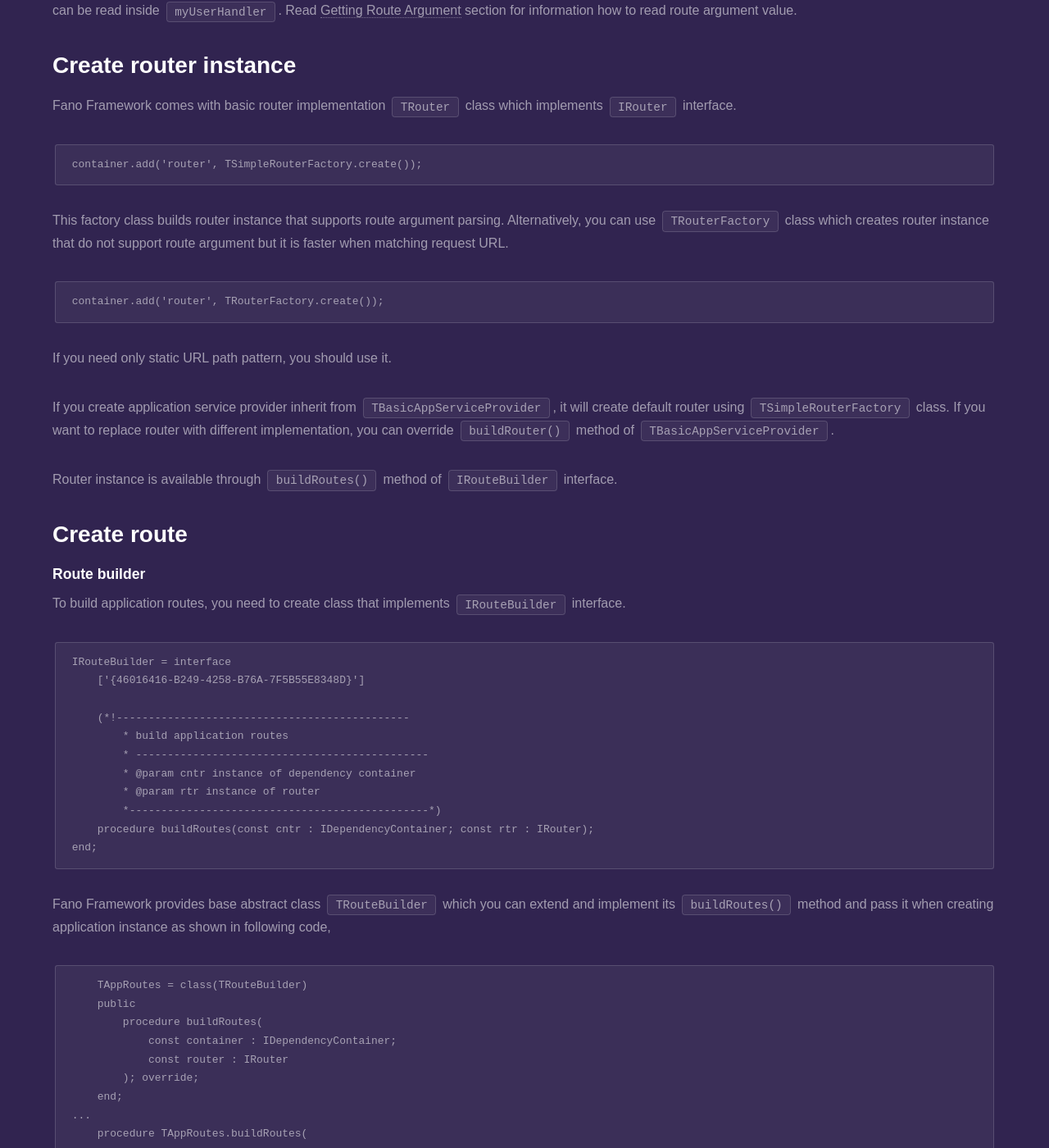
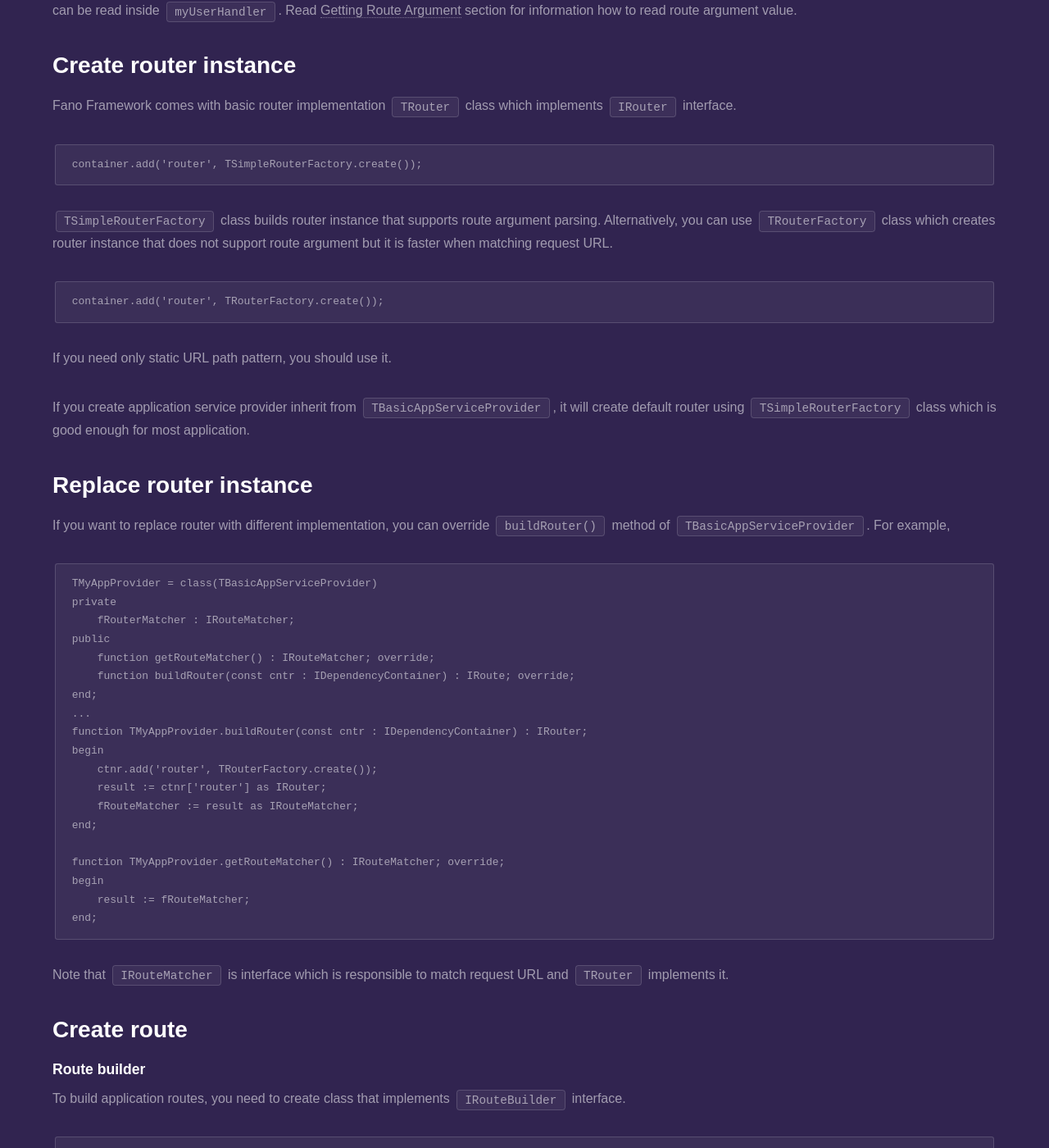
Before and after one commit to fanoframework/fanoframework.github.io, a Jekyll site: the page built from working-with-router/index.md, in a window 1280 px wide and 1400 px high, scrolled down 1243 px. Shown: the whole window at 82% size. Built offline with Jekyll 4.4.1, drawn with Linux system fonts in a browser that asks for light colours; our own code applies the rules of GitHub Pages for plain Markdown files.

Commit message:
Update index.md

````diff
--- a/working-with-router/index.md
+++ b/working-with-router/index.md
@@ -43,17 +43,40 @@
 ```
 container.add('router', TSimpleRouterFactory.create());
 ```
-This factory class builds router instance that supports route argument parsing. Alternatively, you can use `TRouterFactory` class which creates router instance that do not support route argument but it is faster when matching request URL.
+`TSimpleRouterFactory` class builds router instance that supports route argument parsing. Alternatively, you can use `TRouterFactory` class which creates router instance that does not support route argument but it is faster when matching request URL.
 
 ```
 container.add('router', TRouterFactory.create());
 ```
 If you need only static URL path pattern, you should use it.
 
-If you create application service provider inherit from `TBasicAppServiceProvider`, it will create default router using `TSimpleRouterFactory` class.
-If you want to replace router with different implementation, you can override `buildRouter()` method of `TBasicAppServiceProvider`.
+If you create application service provider inherit from `TBasicAppServiceProvider`, it will create default router using `TSimpleRouterFactory` class which is good enough for most application.
 
-Router instance is available through `buildRoutes()` method of `IRouteBuilder` interface.
+## Replace router instance
+If you want to replace router with different implementation, you can override `buildRouter()` method of `TBasicAppServiceProvider`. For example,
+
+```
+TMyAppProvider = class(TBasicAppServiceProvider)
+private
+    fRouterMatcher : IRouteMatcher;
+public
+    function getRouteMatcher() : IRouteMatcher; override;
+    function buildRouter(const cntr : IDependencyContainer) : IRoute; override;
+end;
+...
+function TMyAppProvider.buildRouter(const cntr : IDependencyContainer) : IRouter;
+begin
+    ctnr.add('router', TRouterFactory.create());
+    result := ctnr['router'] as IRouter;
+    fRouteMatcher := result as IRouteMatcher;
+end;
+
+function TMyAppProvider.getRouteMatcher() : IRouteMatcher; override;
+begin
+    result := fRouteMatcher;
+end;
+```
+Note that `IRouteMatcher` is interface which is responsible to match request URL and `TRouter` implements it.
 
 ## Create route
 
````
